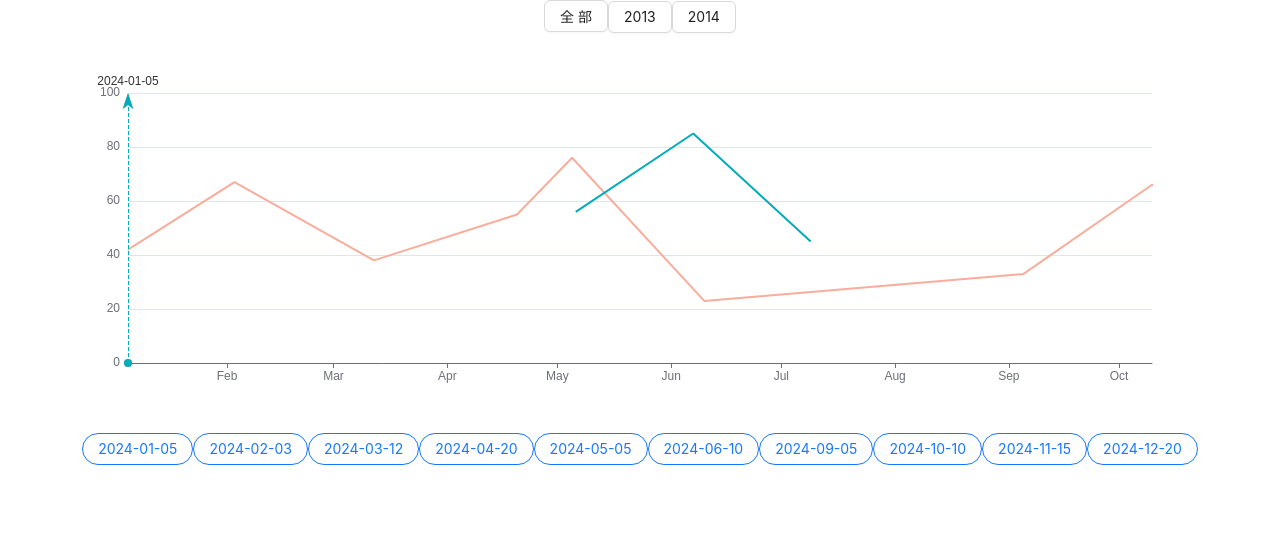
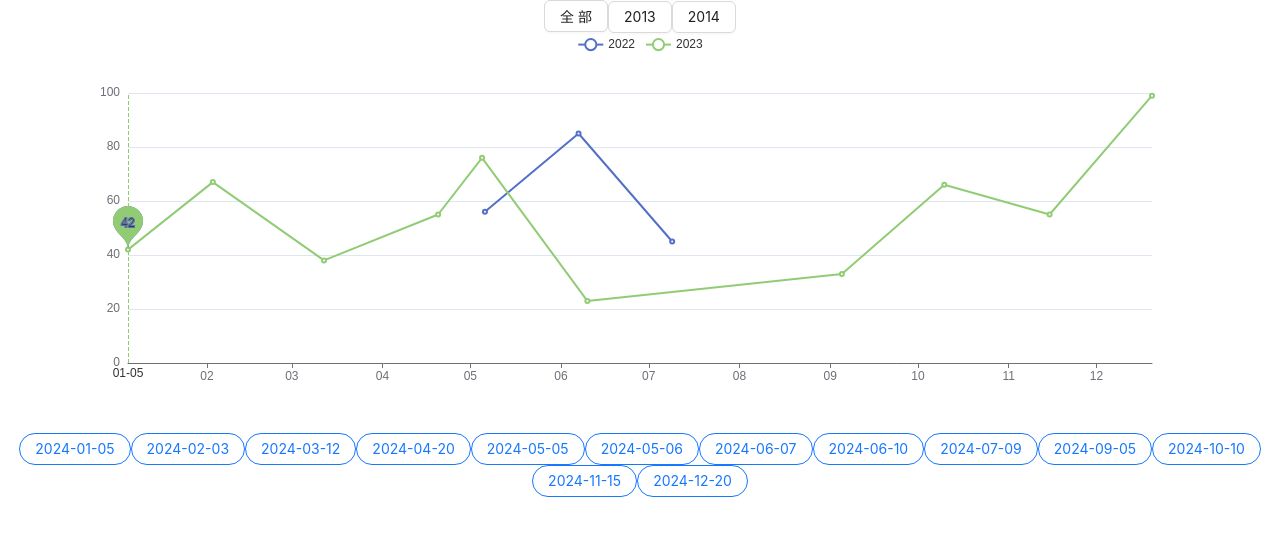
Before and after one commit to sun-shu/chart-demo, a React (Create React App) app: page / in a window 1280 px wide. Both pictures are taken after a click on the button "2013". Shown: the top 536 px of the page. Built offline with nearby package versions, Linux system fonts and the light colour scheme.

Commit message:
fix: 更新

```diff
--- a/src/App.tsx
+++ b/src/App.tsx
@@ -89,43 +89,40 @@ const data = [{
     month: '7 月',
     value: 45,
   }];
-const TestTrend = ({ chartData, activeYear }:{
-    chartData: any;
-    activeYear: any;
 
-}) => {
+const monthSpan = 3;
+const TestTrend = ({ chartData, activeYear }) => {
   const [option, setOption] = useState({});
   const [dayList, setDayList] = useState([]);
   const [activeDate, setActiveDate] = useState();
 
-  useEffect(() => {
-    const { thisYearDataList, lastYearDataList, dayListArray } = remakeData();
+  const initOptionFn = (dataByYear, dayList) => {
+    // 根据dataByYear 生成series 暂时默认展示所有数据
+    const series = [];
+    for (const key in dataByYear) {
+      series.push({
+        type: 'line',
+        data: dataByYear[key],
+        name: key,
+      });
+    }
 
-    const initOption = {
-
+    return {
       xAxis: {
         type: 'time',
-        formatter: function(value) {
-          return dayjs(value).format('MM');
+        axisLabel: { // 可自定义x轴展示字段
+          formatter: function(value) {
+            return dayjs(value).format('MM');
+          },
         },
       },
       yAxis: {
         type: 'value',
       },
-      series: [{
-        symbol: 'none', // 去掉箭头
-        data: thisYearDataList,
-        type: 'line',
-        color: '#F9AD9B',
-        markLine: {
-          data: [],
-        },
-      }, {
-        symbol: 'none', // 去掉箭头
-        data: lastYearDataList,
-        color: '#00ADB8',
-        type: 'line',
-      }],
+      legend: {
+        data: Object.keys(dataByYear),
+      },
+      series,
       dataZoom: [{
         type: 'slider',
         show: false,
@@ -135,17 +132,26 @@ const TestTrend = ({ chartData, activeYear }:{
         zoomLock: true,
         filterMode: 'none',
       }],
+
+    };
+  };
+  useEffect(() => {
+    const { dataByYear, dayList } = remakeData();
+
+    console.log('dayList', dayList);
+
+    setOption(initOptionFn(dataByYear, dayList));
+
+    const monthOfFirstDay = parseInt(dayjs(dayList[0].date).format('MM'));
+
+    const getStartAndEndMonthIndex = (month) => {
+      const index = dayList.findIndex(item => {
+        return parseInt(dayjs(item.date).format('MM')) === month;
+      });
+      change(dayList[index], index, dayList);
     };
 
-    setOption(initOption);
-
-    const getStartAndEndMonthIndex = (month) => {
-      const index = dayListArray.findIndex(item => parseInt(dayjs(item).format('MM')) === month);
-      const monthFormat = dayjs(dayListArray[index]).format('MM');
-      change(monthFormat, index, dayListArray);
-    };
-
-    getStartAndEndMonthIndex(1); // 传入当前想展示的月份
+    getStartAndEndMonthIndex(monthOfFirstDay); // 传入当前想展示的月份
   }, []);
 
 
@@ -154,68 +160,166 @@ const TestTrend = ({ chartData, activeYear }:{
     return `${dayjs(activeDate).format('YYYY')}-${dayjs(date).format('MM-DD')}`;
   };
 
+  const getYear = (date) => {
+    return dayjs(date).format('YYYY');
+  };
+
   const remakeData = () => {
     // 按照日期排序
-    const sortedData = data.sort((a, b) => {
+    const dataSort = data.sort((a, b) => {
       return dayjs(formatDate(a.date)).valueOf() - dayjs(formatDate(b.date)).valueOf();
     });
 
-    const thisYearDataList = sortedData.filter((item) => item.type === '本年度')
-        .map((item) => ([
-          formatDate(item.date),
-          item.value,
-        ]));
+    const yearMap = new Map();
+    const dateMap = new Map();
+    dataSort.forEach(item => {
+      const { date, value } = item;
+      const dateStr = formatDate(date);
+      const year = getYear(date);
+      // 根据年度分别压入更新日期后数据
+      if (yearMap.has(year)) {
+        yearMap.set(year, yearMap.get(year).concat([[dateStr, value]]));
+        dateMap.set(year, dateMap.get(year).concat([{ date: dateStr, year }]));
+      } else {
+        yearMap.set(year, [[dateStr, value]]);
+        dateMap.set(year, [{ date: dateStr, year }]);
+      }
+    });
+    const dataByYear = Object.fromEntries(yearMap);
+    const dateByYear = Object.fromEntries(dateMap);
 
-    // 这里格式化成今年是为了在一个X轴展示
-    const lastYearDataList = sortedData.filter((item) => item.type === '上一年')
-        .map((item) => ([formatDate(item.date), item.value]));
+    console.log('dataByYear', dataByYear);
+    let dayList = [];
+    // 根据选中年份，获取对应的dayList
+    if (activeYear === '') {
+      for (const key in dataByYear) {
+        dayList = dayList.concat(dateByYear[key]);
+      }
+    } else {
+      dayList = dateByYear[activeYear];
+    }
+    dayList = dayList?.sort((a, b) => {
+      return dayjs(a.date).valueOf() - dayjs(b.date).valueOf();
+    });
 
-    const dayListArray = thisYearDataList
-        .map((item) => item[0]);
 
-    setDayList(dayListArray);
+    setDayList(dayList);
 
+    console.log('dataByYear', dataByYear);
     return {
-      thisYearDataList,
-      lastYearDataList,
-      dayListArray,
+      dataByYear,
+      dayList,
     };
+  };
+
+  const getDataInDate = (date) => {
+    return data.filter(item => dayjs(item.date).format('MM-DD') === dayjs(date).format('MM-DD'));
+  };
+
+  const addMarkLine = (xAxisIndex, dayList) => {
+    const date = dayList[xAxisIndex].date;
+    const dataList = getDataInDate(date);
+    const markPointData = dataList.map(item => {
+      return {
+        xAxis: formatDate(item.date),
+        yAxis: item.value,
+        value: item.value,
+      };
+    });
+
+    setOption((prev) => {
+      return {
+        ...prev,
+        series: [
+          {
+            ...prev.series[0],
+            markLine: {
+              symbol: 'none', // 去掉箭头
+              data: [{
+                xAxis: date, // 选中的 x 轴坐标索引
+              }],
+              label: {
+                show: true, // 分割线是否展示对应日期
+                position: 'start', // 标签位置  start/end
+                formatter: function(params) {
+                  return `${dayjs(params.data.coord[0]).format('MM-DD')}`;
+                },
+              },
+              lineStyle: {
+                // color: '#868DD2', // 自定义分割线颜色
+              },
+            },
+            markPoint: {
+              data: markPointData,
+              itemStyle: {
+                // color: '#868DD2', // 自定义标记点颜色
+              },
+            },
+          },
+          {
+            ...prev.series[1],
+            markLine: {
+              symbol: 'none', // 去掉箭头
+              data: [{
+                xAxis: date, // 选中的 x 轴坐标索引
+              }],
+              label: {
+                show: true, // 分割线是否展示对应日期
+                position: 'start', // 标签位置  start/end
+                formatter: function(params) {
+                  return `${dayjs(params.data.coord[0]).format('MM-DD')}`;
+                },
+              },
+              lineStyle: {
+                // color: '#868DD2', // 自定义分割线颜色
+              },
+            },
+            markPoint: {
+              data: markPointData,
+              itemStyle: {
+                // color: '#868DD2', // 自定义标记点颜色
+              },
+            },
+          },
+        ],
+
+      };
+    });
   };
 
   const change = (item, index, dayList) => {
     let start, end;
     // 点击日期放在中间（数据中间）（若日期密度不确定则可能出现当前选中数据出现在非中间的其他位置）
-    start = index - 3 < 0 ? 0 : (index - 3);
-    end = start + 7;
+    start = index - monthSpan < 0 ? 0 : (index - monthSpan);
+    end = start + 2 * monthSpan;
+
     if (end > dayList.length) {
       end = dayList.length;
-      start = end - 7;
+      start = end - 2 * monthSpan;
     }
 
+    // 点击日期放在中间（月份中间）
+    // 根据全部数据获取月份，将当前月份至于中间，展示前后三个月数据（若日期密度不确定，则可能导致charts图一边密一边稀疏的情况）
+    const month = dayjs(item).format('MM');
+    // 获取当前月份的索引
+    const indexMonth = dayList.findIndex(item => dayjs(item.date).format('MM') === month);
+    let startMonthIndex = dayList.findIndex(item => parseInt(dayjs(item.date).format('MM')) === parseInt(month) - 3);
+    if (startMonthIndex < 0) startMonthIndex = 0;
+    // 获取当前月份的索引
+    const startMonth = dayjs(dayList[start].date).format('MM');
+    let endMonth = parseInt(startMonth) + 2 * monthSpan;
+    if (endMonth > 12) {
+      endMonth = 12;
+    }
+    if (indexMonth !== -1) {
+      start = startMonthIndex < 0 ? 0 : startMonthIndex;
+      end = dayList.findIndex(item => parseInt(dayjs(item.date).format('MM')) === endMonth);
+    }
 
-    // // 点击日期放在中间（月份中间）
-    // // 根据全部数据获取月份，将当前月份至于中间，展示前后三个月数据（若日期密度不确定，则可能导致charts图一边密一边稀疏的情况）
-    // const month = dayjs(item).format('MM');
-    // // 获取当前月份的索引
-    // const indexMonth = dayList.findIndex(item => dayjs(item).format('MM') === month);
-    // let startMonthIndex = dayList.findIndex(item => parseInt(dayjs(item).format('MM')) === parseInt(month) - 3);
-    // if (startMonthIndex < 0) startMonthIndex = 0;
-    // // 获取当前月份的索引
-    // const startMonth = dayjs(dayList[start]).format('MM');
-    // let endMonth = parseInt(startMonth) + 6;
-    // if (endMonth > 12) {
-    // 	endMonth = 12;
-    // }
-    // if (indexMonth !== -1) {
-    // 	start = startMonthIndex < 0 ? 0 : startMonthIndex;
-    // 	end = dayList.findIndex(item => parseInt(dayjs(item).format('MM')) === endMonth);
-    // }
-    //
-    // if (endMonth >= 12) {
-    // 	end = dayList.length - 1;
-    // 	start = dayList.findIndex(item => parseInt(dayjs(item).format('MM')) === parseInt(endMonth) - 6);
-    // }
-
+    if (endMonth >= 12) {
+      end = dayList.length - 1;
+      start = dayList.findIndex(item => parseInt(dayjs(item.date).format('MM')) === parseInt(endMonth) - 2 * monthSpan);
+    }
 
     // 更新echarts图表的dataZoom
     setOption((prev) => {
@@ -225,42 +329,24 @@ const TestTrend = ({ chartData, activeYear }:{
         ...prev,
         dataZoom: [
           {
+            ...prev.dataZoom[0],
             type: 'slider',
             show: false,
             filterMode: 'none',
             startValue: dayList[start],
             endValue: dayList[end],
           }, {
+            ...prev.dataZoom[1],
             type: 'inside',
             zoomLock: true,
             filterMode: 'none',
 
           },
         ],
-        series: [
-          {
-            ...prev.series?.[0],
-            markLine: {
-              data: [{
-                xAxis: dayList[index], // 选中的 x 轴坐标索引
-              }],
-            },
-          },
-          {
-            ...prev.series?.[1],
-            symbol: 'none', // 去掉箭头
-            markLine: {
-              data: [{
-                xAxis: dayList[index], // 选中的 x 轴坐标索引
-              }],
-              color: '#F9AD9B',
-            },
-
-
-          },
-        ],
       };
     });
+
+    addMarkLine(index, dayList);
   };
 
 
@@ -268,21 +354,20 @@ const TestTrend = ({ chartData, activeYear }:{
     setActiveDate(item);
     change(item, index, dayList);
   };
-
+  console.log('dayListqq', dayList);
   return (
       <div className="scroll max-w-[620px]">
         <ReactEcharts option={option} style={{ height: '400px' }} />
 
-
         <div className="overflow-x-scroll flex gap-2">
-          {activeYear && dayList.map((item, index) => (
+          {activeYear && dayList?.map((item, index) => (
               <Button shape="round" key={index} onClick={() => {
                 handleToggleDateBtnClick(item, index);
               }}
                       type="primary"
                       ghost={item !== activeDate}
               >
-                {item}
+                {item.date}
               </Button>
           ))}
         </div>
```
